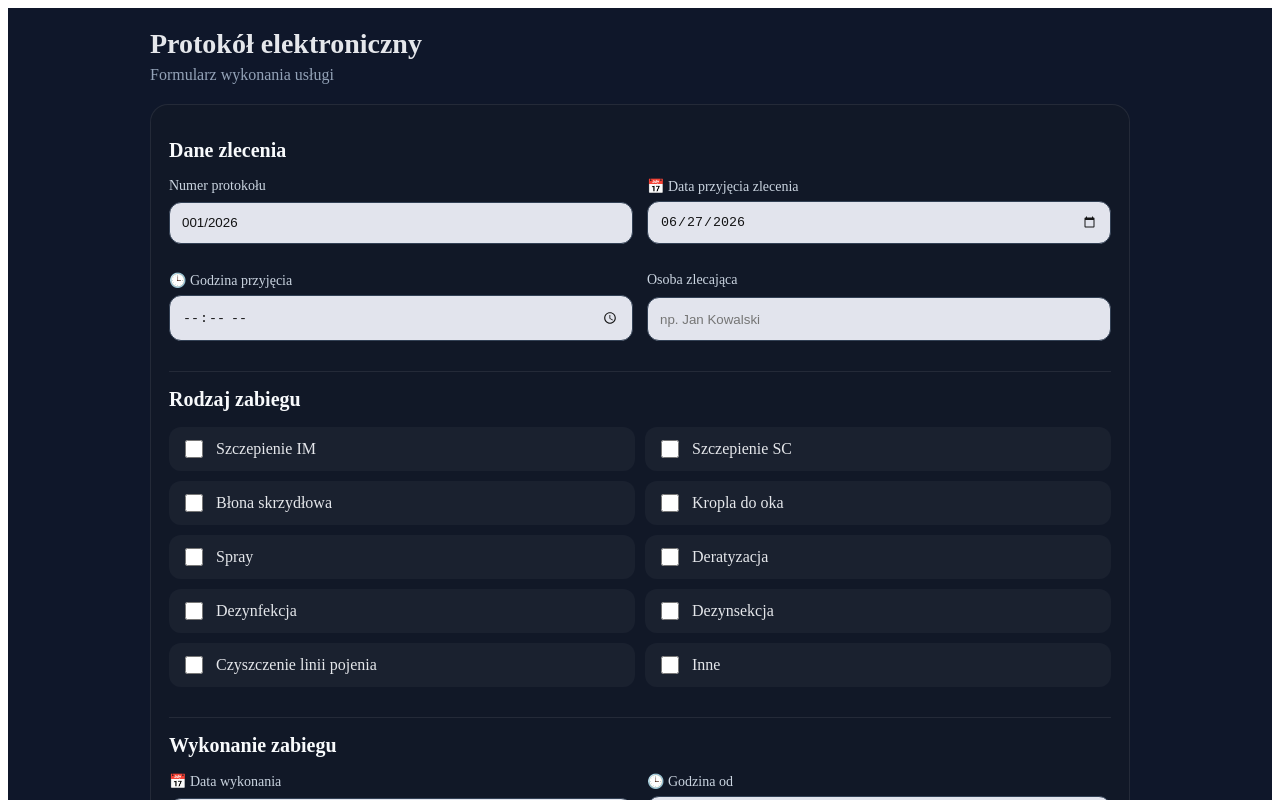
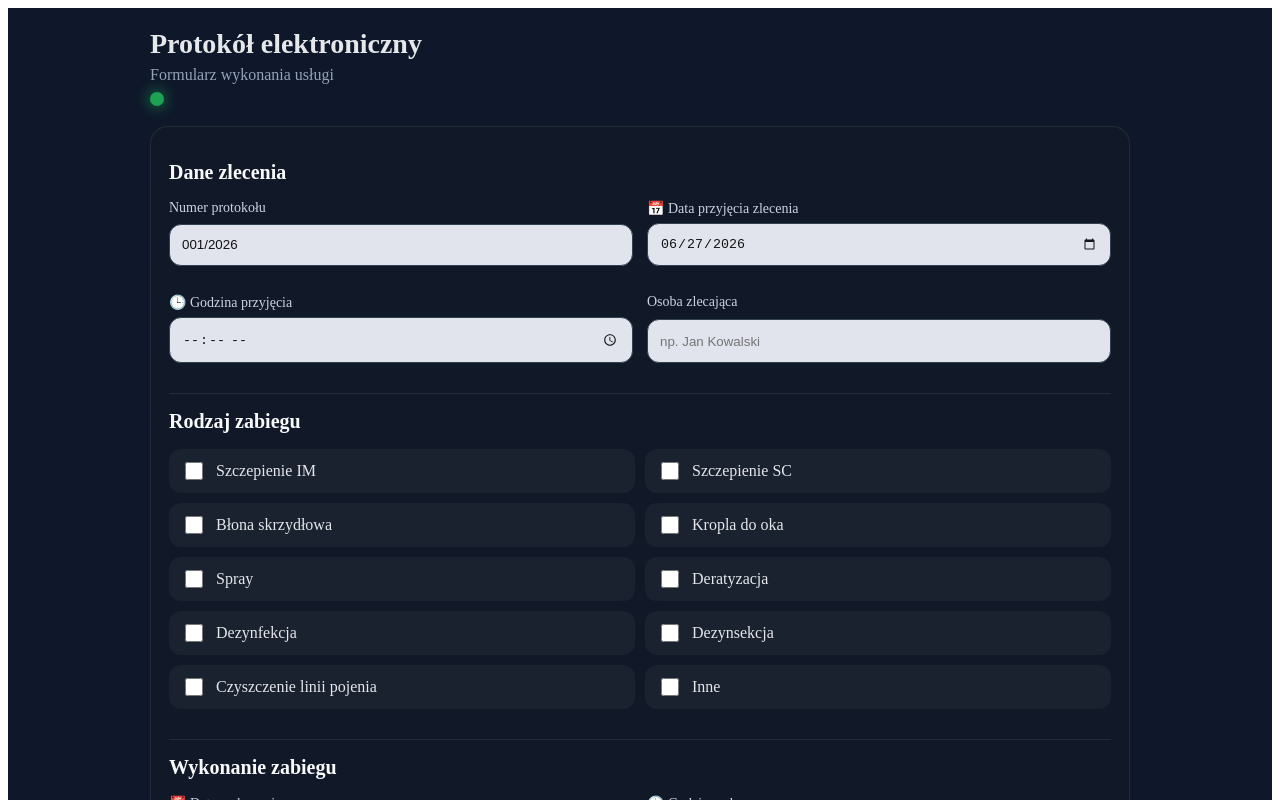
Before and after one commit to VITALIKXXX/protokol-electronic, a React (Create React App) app: page / in a window 1280 px wide. Shown: the top 800 px of the page. Built offline with nearby package versions, Linux system fonts and the light colour scheme; no server answers; the database is empty.

Commit message:
add offline mode, signatures

```diff
--- a/src/app/App.js
+++ b/src/app/App.js
@@ -4,6 +4,7 @@ import { ProtocolList } from "../features/protocols/ProtocolList";
 import { subscribeProtocols } from "../features/protocols/protocolsApi";
 import { AppShell, Header, Title, Subtitle, Main } from "./App.styles";
 import { removeProtocol } from "../features/protocols/protocolsApi";
+import { NetworkStatus } from "../features/network/NetworkStatus";
 
 const App = () => {
   const [protocols, setProtocols] = useState([]);
@@ -48,6 +49,7 @@ const App = () => {
       <Header>
         <Title>Protokół elektroniczny</Title>
         <Subtitle>Formularz wykonania usługi</Subtitle>
+        <NetworkStatus />
       </Header>
 
       <Main>
--- /dev/null
+++ b/src/features/network/NetworkStatus.js
@@ -0,0 +1,31 @@
+import { useEffect, useState } from "react";
+import { Wrapper, Dot, Tooltip } from "./NetworkStatus.styles";
+
+export const NetworkStatus = () => {
+    const [online, setOnline] = useState(navigator.onLine);
+
+    useEffect(() => {
+        const goOnline = () => setOnline(true);
+        const goOffline = () => setOnline(false);
+
+        window.addEventListener("online", goOnline);
+        window.addEventListener("offline", goOffline);
+
+        return () => {
+            window.removeEventListener("online", goOnline);
+            window.removeEventListener("offline", goOffline);
+        };
+    }, []);
+
+    return (
+        <Wrapper>
+            <Dot online={online} />
+
+            <Tooltip>
+                {online
+                    ? "🟢 Online — dane synchronizują się z Firebase."
+                    : "🔴 Offline — protokoły zapiszą się lokalnie i zostaną wysłane po odzyskaniu połączenia."}
+            </Tooltip>
+        </Wrapper>
+    );
+};
--- /dev/null
+++ b/src/features/network/NetworkStatus.styles.js
@@ -0,0 +1,54 @@
+import styled, { keyframes } from "styled-components";
+
+const pulse = keyframes`
+    0% {
+        transform: scale(1);
+        opacity: .8;
+    }
+
+    50% {
+        transform: scale(1.25);
+        opacity: 1;
+    }
+
+    100% {
+        transform: scale(1);
+        opacity: .8;
+    }
+`;
+
+export const Wrapper = styled.div`
+    display: flex;
+    align-items: center;
+    gap: 10px;
+    margin-top: 8px;
+    position: relative;
+    width: fit-content;
+`;
+
+export const Dot = styled.div`
+    width: 14px;
+    height: 14px;
+    border-radius: 50%;
+    background: ${({ online }) => (online ? "#22c55e" : "#ef4444")};
+    box-shadow: 0 0 15px ${({ online }) => (online ? "#22c55e" : "#ef4444")};
+    animation: ${pulse} 1.5s infinite;
+`;
+
+export const Tooltip = styled.div`
+    display: none;
+    position: absolute;
+    top: 28px;
+    left: 0;
+    padding: 10px 14px;
+    border-radius: 10px;
+    background: #111827;
+    color: white;
+    white-space: nowrap;
+    font-size: 13px;
+    border: 1px solid rgba(255,255,255,.1);
+
+    ${Wrapper}:hover & {
+        display: block;
+    }
+`;
```
